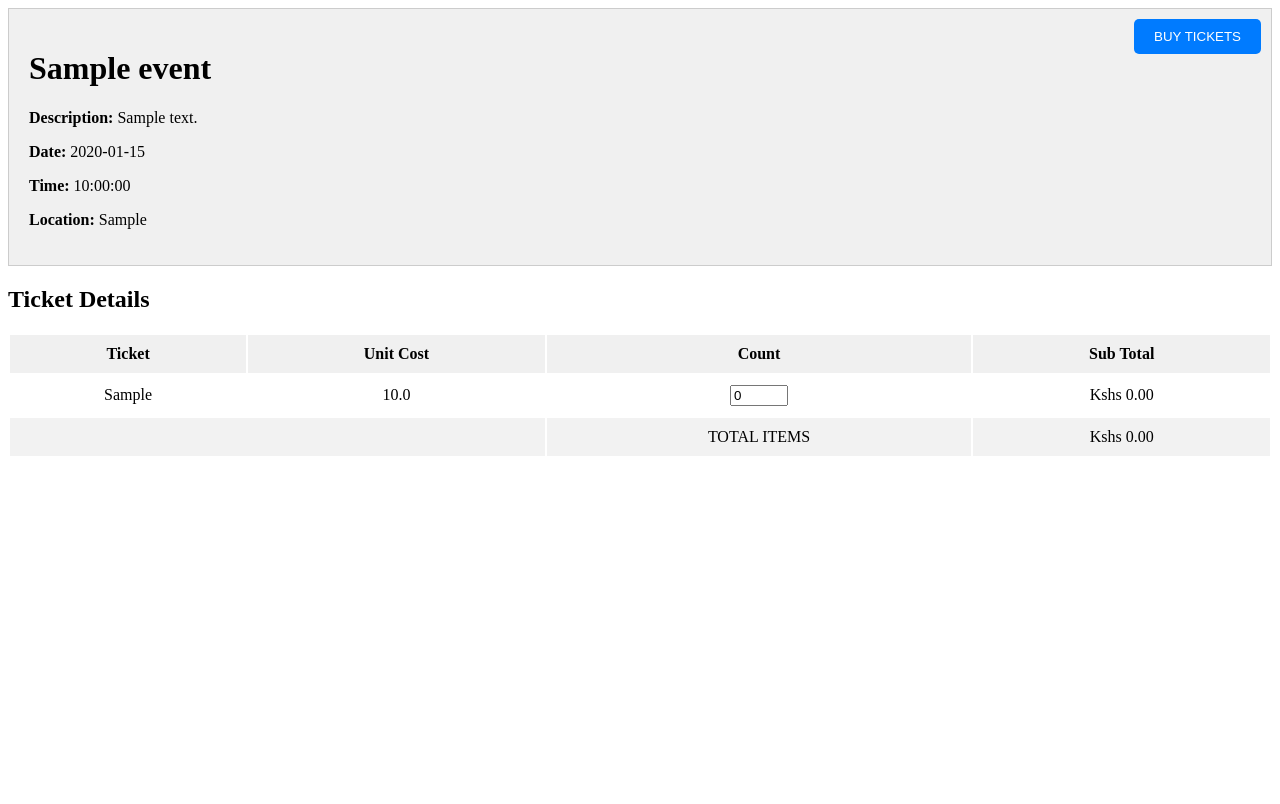
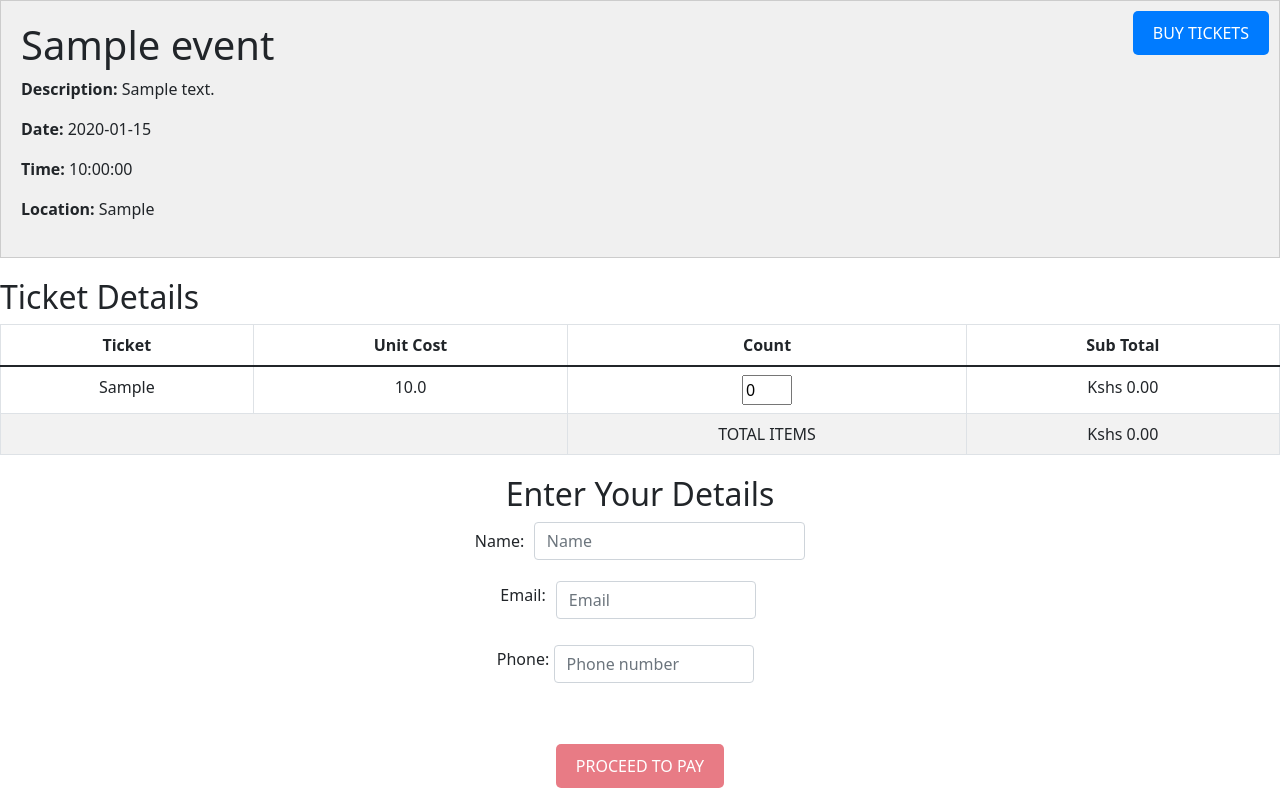
Before and after one commit to khan99-coder/Event-Ticketing-System, a Flask app: page /events/1 in a window 1280 px wide. Before the commit the page ends 456 px from the top, so only its background shows below. Run offline with Flask 3, Linux system fonts and the light colour scheme; tables that the repository leaves empty hold one stand-in row (values such as "Sample post"); some libraries are stand-ins or nearby versions.

Commit message:
feat: Add BUY TICKETS and PROCEED TO PAY functionality

```diff
--- a/app.py
+++ b/app.py
@@ -132,7 +132,7 @@ def slugify(text):
 
 
 @app.route('/events')
-@login_required
+# @login_required
 def show_events():
     events = Event.query.all()
     return render_template('events.html', events=events)
--- a/static/css/styles.css
+++ b/static/css/styles.css
@@ -33,8 +33,13 @@
   border: none;
   border-radius: 5px;
   cursor: pointer;
-  position: absolute; /* Add this line to position the button absolutely within the event-details div */
-  top: 10px; /* Adjust top and right values to position the button correctly */
+
+}
+
+/* Position the "BUY TICKETS" button at the upper right corner of the event details */
+#buy-tickets-btn {
+  position: absolute;
+  top: 10px;
   right: 10px;
 }
 
@@ -60,3 +65,42 @@ tr:nth-child(even) {
 input[type="number"] {
   width: 50px;
 }
+
+
+/* Custom styles for the user-details section */
+.user-details {
+  margin-top: 20px;
+  text-align: center;
+  margin-bottom: 20px; /* Add some margin at the bottom to create space between user-details and the button */
+}
+
+/* Custom style for the input boxes in the user-details form */
+.user-details input[type="text"],
+.user-details input[type="email"],
+.user-details input[type="tel"] {
+  width: 200px; /* Set the width of the input fields as per your requirement */
+  margin: 5px; /* Add some spacing between the input fields */
+}
+
+/* Custom styles for the "PROCEED TO PAY" button */
+.proceed-btn {
+  margin-top: 20px;
+  background-color: #ff4444;
+  color: #fff;
+  padding: 10px 20px;
+  border: none;
+  border-radius: 5px;
+  cursor: pointer;
+  transition: background-color 0.2s;
+}
+
+/* Custom style to center align the "PROCEED TO PAY" button */
+.proceed-btn-container {
+  display: flex;
+  justify-content: center;
+}
+
+/* Style for the active state of the "PROCEED TO PAY" button */
+.proceed-btn.active {
+  background-color: red; /* Change the background color to a brighter red when active */
+}
--- a/templates/base.html
+++ b/templates/base.html
@@ -4,6 +4,8 @@
     <head>
 
         <title>Event Tickecting System</title>
+        <link href="https://cdn.jsdelivr.net/npm/bootstrap@5.1.3/dist/css/bootstrap.min.css" rel="stylesheet"
+          integrity="sha384-1BmE4kWBq78iYhFldvKuhfTAU6auU8tT94WrHftjDbrCEXSU1oBoqyl2QvZ6jIW3" crossorigin="anonymous">
         <link rel="stylesheet" href=""{{ url_for('static', filename='css/style.css') }}"">
     </head>
     <body>
--- a/templates/event_detail.html
+++ b/templates/event_detail.html
@@ -9,10 +9,10 @@
     <p><strong>Date:</strong> {{ event.date }}</p>
     <p><strong>Time:</strong> {{ event.time }}</p>
     <p><strong>Location:</strong> {{ event.location }}</p>
-    <button class="btn btn-primary">BUY TICKETS</button>
+    <button class="btn btn-primary" id="buy-tickets-btn">BUY TICKETS</button>
   </div>
 
-  <div class="ticket-details">
+  <div class="ticket-details" id="ticket-details-section">
     <h2>Ticket Details</h2>
     <table class="table table-bordered">
       <thead>
@@ -46,7 +46,35 @@
     </table>
   </div>
 
+  <div class="container text-center">
+    <div class="user-details d-flex flex-column align-items-center">
+      <h2>Enter Your Details</h2>
+      <form class="d-flex flex-column align-items-center">
+        <div class="row mb-3">
+          <label for="colFormLabel" class="col-sm-2 col-form-label">Name: </label>
+          <div class="col-sm-10">
+            <input type="name" class="form-control" id="colFormLabel" placeholder="Name">
+          </div>
+        </div>
+        <div class="row mb-3">
+          <label for="colFormLabel" class="col-sm-2 col-form-label">Email: </label>
+          <div class="col-sm-10">
+            <input type="email" class="form-control" id="colFormLabel" placeholder="Email">
+          </div>
+        </div>
+        <div class="row mb-3">
+          <label for="colFormLabel" class="col-sm-2 col-form-label">Phone: </label>
+          <div class="col-sm-10">
+            <input type="text" class="form-control" id="colFormLabel" placeholder="Phone number">
+          </div>
+        </div>
+      </form>
+    </div>
+  </div>
 
+  <div class="proceed-btn-container mb-3">
+    <button class="btn btn-danger proceed-btn" id="proceed-to-pay-btn" disabled>PROCEED TO PAY</button>
+  </div>
   <!-- Rest of the content and scripts if any -->
 
   <script>
@@ -68,5 +96,56 @@
       const totalSubtotalElement = document.getElementById('total_items_subtotal');
       totalSubtotalElement.innerText = `Kshs ${totalSubtotal.toFixed(2)}`;
     }
+
+      // Add event listener to the "BUY TICKETS" button
+    const buyTicketsBtn = document.getElementById('buy-tickets-btn');
+    buyTicketsBtn.addEventListener('click', function() {
+      const ticketDetailsSection = document.getElementById('ticket-details-section');
+      ticketDetailsSection.scrollIntoView({ behavior: 'smooth' });
+    });
+
+
+    // Check if both ticket count and user details are filled before enabling the "PROCEED TO PAY" button
+    const proceedToPayBtn = document.getElementById('proceed-to-pay-btn');
+    const ticketInputs = document.querySelectorAll('input[name="ticket_quantity"]');
+    const userDetailsInputs = document.querySelectorAll('.user-details input');
+
+    function checkProceedButtonState() {
+      let countFilled = false;
+      let userDetailsFilled = true;
+
+      ticketInputs.forEach(input => {
+        if (parseInt(input.value) > 0) {
+          countFilled = true;
+        }
+      });
+
+      userDetailsInputs.forEach(input => {
+        if (input.value.trim() === '') {
+          userDetailsFilled = false;
+        }
+      });
+
+      if (countFilled && userDetailsFilled) {
+        proceedToPayBtn.removeAttribute('disabled');
+        proceedToPayBtn.classList.add('active');
+      } else {
+        proceedToPayBtn.setAttribute('disabled', 'true');
+        proceedToPayBtn.classList.remove('active');
+      }
+    }
+
+    // Add event listeners to ticket count inputs
+    ticketInputs.forEach(input => {
+      input.addEventListener('change', checkProceedButtonState);
+    });
+
+    // Add event listeners to user details inputs
+    userDetailsInputs.forEach(input => {
+      input.addEventListener('input', checkProceedButtonState);
+    });
+
+    // Call the function once after the page loads
+    document.addEventListener('DOMContentLoaded', checkProceedButtonState);
   </script>
 {% endblock %}
```
Also changed, not shown: templates/events.html (+19 -6 lines).
